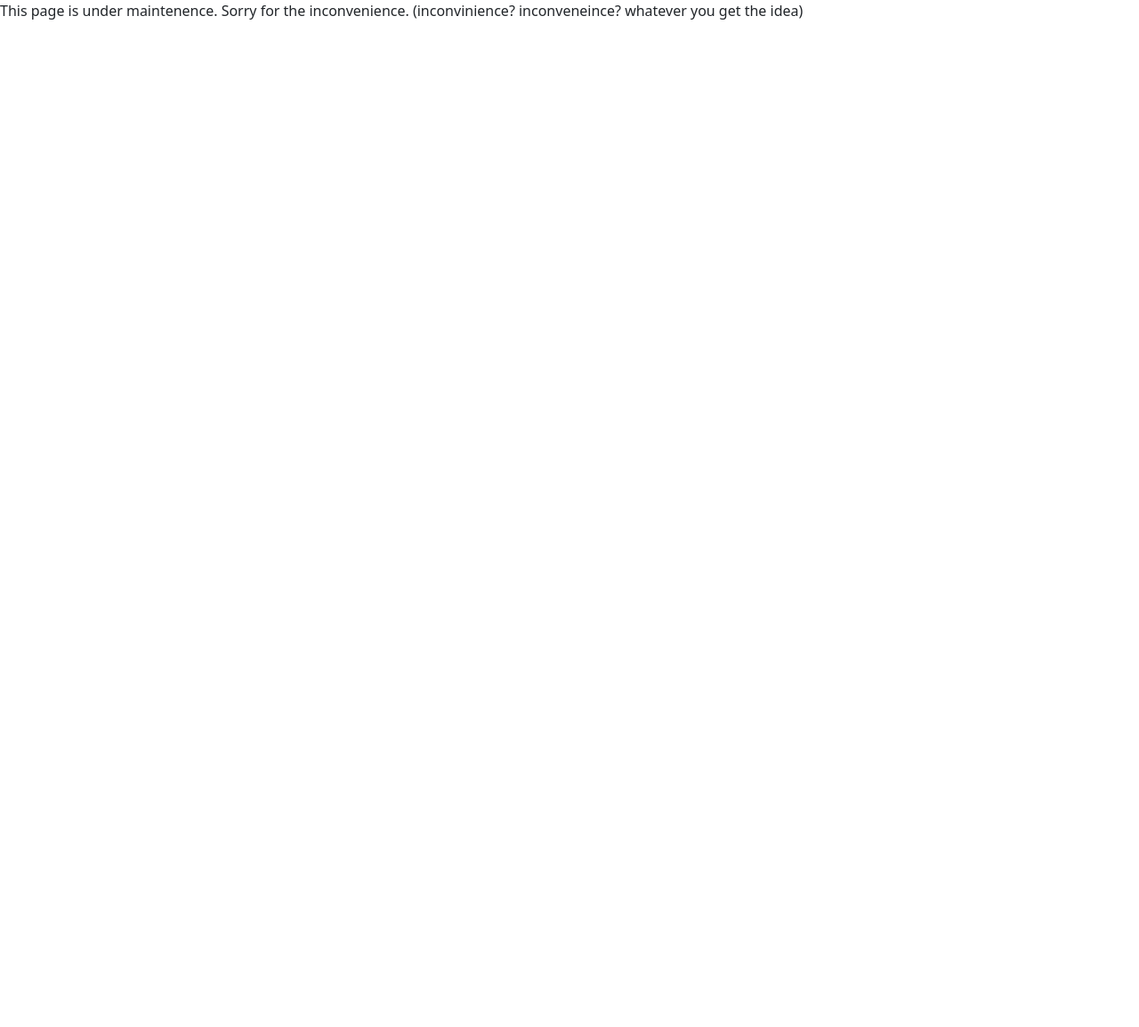
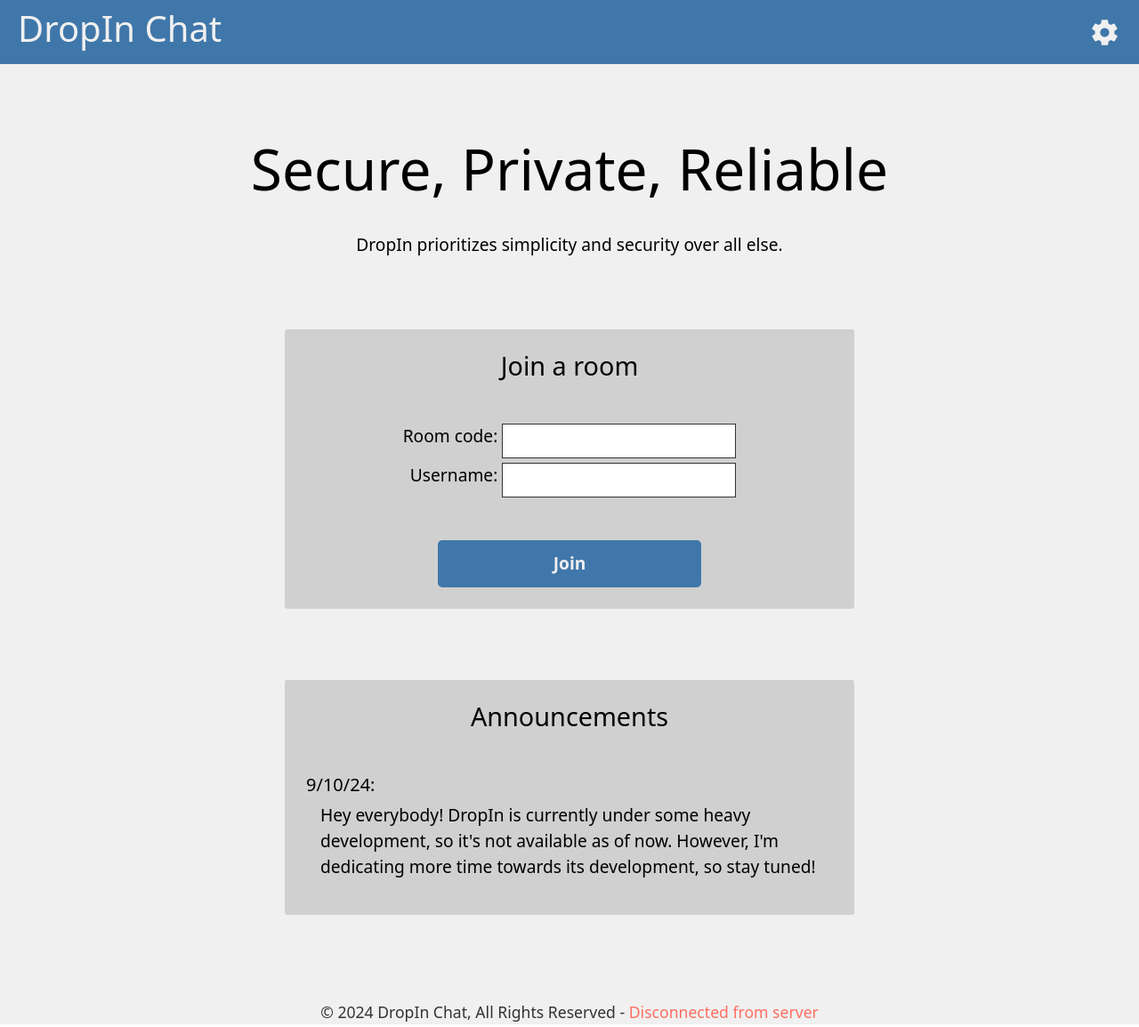
Before and after one commit to TylerSelden/dropin, a React app in the folder frontend/: page / in a window 1280 px wide. Shown: the whole page at 89% size. Before the commit the page ends 800 px from the top, so only its background shows below. Built offline with nearby package versions, Linux system fonts and the light colour scheme.

Commit message:
Homepage stuff

```diff
--- a/frontend/package.json
+++ b/frontend/package.json
@@ -9,7 +9,9 @@
     "bootstrap": "^5.3.3",
     "react": "^18.3.1",
     "react-dom": "^18.3.1",
+    "react-icons": "^5.3.0",
     "react-scripts": "^5.0.1",
+    "sass": "^1.78.0",
     "web-vitals": "^2.1.4"
   },
   "scripts": {
--- a/frontend/public/index.html
+++ b/frontend/public/index.html
@@ -24,7 +24,7 @@
       work correctly both with client-side routing and a non-root public URL.
       Learn how to configure a non-root public URL by running `npm run build`.
     -->
-    <title>React App</title>
+    <title>DropIn Chat</title>
   </head>
   <body>
     <noscript>You need to enable JavaScript to run this app.</noscript>
--- /dev/null
+++ b/frontend/src/components/footer.jsx
@@ -0,0 +1,16 @@
+import React from "react";
+import "bootstrap/dist/css/bootstrap.min.css";
+
+class Footer extends React.Component {
+  render() {
+    return (
+      <footer className="footer mt-5 pt-5 text-center">
+        <div className="container">
+          <p className="text-dark">© 2024 DropIn Chat, All Rights Reserved - <span className="text-danger" id="socketStatus">Disconnected from server</span></p>
+        </div>
+      </footer>
+    )
+  }
+}
+
+export default Footer;
--- /dev/null
+++ b/frontend/src/components/header.jsx
@@ -0,0 +1,22 @@
+import React from "react";
+import "bootstrap/dist/css/bootstrap.min.css";
+//import "../style.scss";
+
+import { IoMdSettings } from "react-icons/io";
+
+class Header extends React.Component {
+  render() {
+    return (
+      <div className="header blue-bg p-2 d-inline-flex justify-content-between align-items-center">
+        <div className="container m-0">
+          <h2 className="display-6"><strong>DropIn Chat</strong></h2>
+        </div>
+        <div className="d-flex">
+          <button className="btn h-1"><IoMdSettings size={35} /></button>
+        </div>
+      </div>
+    )
+  }
+}
+
+export default Header;
--- /dev/null
+++ b/frontend/src/components/home.jsx
@@ -0,0 +1,47 @@
+import React from "react";
+import "bootstrap/dist/css/bootstrap.min.css";
+import Footer from "./footer";
+//import "../style.scss";
+
+class Home extends React.Component {
+  render() {
+    return (
+      <div>
+        <div className="w-100 text-center justify-content-center">
+          <h1 className="main-header">Secure, Private, Reliable</h1>
+          <br />
+          <p className="sub-header">DropIn prioritizes simplicity and security over all else.</p>
+
+          <div className="window d-flex justify-content-center">
+            <div className="p-4">
+              <h4 className="m-5 mt-0">Join a room</h4>
+
+              <div className="login-inputs justify-content-center">
+                <label htmlFor="code">Room code:</label>
+                <input className="font-monospace" type="text" name="code" />
+
+                <label htmlFor="name">Username:</label>
+                <input className="font-monospace" type="text" name="name" />
+              </div>
+
+              <button className="btn-join">Join</button>
+            </div>
+          </div>
+          <div className="window d-flex justify-content-center">
+            <div className="p-4">
+              <h4 className="m-5 mt-0">Announcements</h4>
+
+              <div className="text-start announcements">
+                <h5>9/10/24:</h5>
+                <p>Hey everybody! DropIn is currently under some heavy development, so it's not available as of now. However, I'm dedicating more time towards its development, so stay tuned!</p>
+              </div>
+            </div>
+          </div>
+        </div>
+        <Footer />
+      </div>
+    )
+  }
+}
+
+export default Home;
--- /dev/null
+++ b/frontend/src/components/main.jsx
@@ -0,0 +1,28 @@
+import React from "react";
+import "bootstrap/dist/css/bootstrap.min.css";
+//import "../style.scss";
+
+import Header from "./header";
+import Home from "./home";
+// home
+// login
+// chat
+// footer
+
+
+class Main extends React.Component {
+//  componentDidMount() {
+//    Startup(process.env.NODE_ENV === "development");
+//  }
+
+  render() {
+    return (
+      <div className="container h-100 main white-bg">
+        <Header />
+        <Home />
+      </div>
+    );
+  }
+}
+
+export default Main;
--- a/frontend/src/index.js
+++ b/frontend/src/index.js
@@ -1,14 +1,12 @@
-import React from 'react';
-import ReactDOM from 'react-dom/client';
+import React from "react";
+import ReactDOM from "react-dom/client";
 import "bootstrap/dist/css/bootstrap.min.css";
-import "./style.css"
+import "./style.scss"
 
-//import Main from "./components/main";
+import Main from "./components/main";
 
 const root = ReactDOM.createRoot(document.getElementById("root"));
 
 root.render(
-    <div>
-      <p>This page is under maintenence. Sorry for the inconvenience. (inconvinience? inconveneince? whatever you get the idea)</p>
-    </div>
+  <Main />
 )
--- /dev/null
+++ b/frontend/src/style.scss
@@ -0,0 +1,141 @@
+$primary:   #4077AA;
+$secondary: #D0D0D0;
+$light:     #F0F0F0;
+$dark:      #333333;
+$success:   #4CAF50;
+$danger:    #FF6F61;
+
+$theme-colors: (
+  primary:   $primary,
+  secondary: $secondary,
+  light:     $light,
+  dark:      $dark,
+  success:   $success,
+  danger:    $danger
+);
+
+@import "~bootstrap/scss/bootstrap.scss";
+
+
+#root {
+  min-height: 100vh;
+  overflow-x: hidden;
+}
+
+.header, .main {
+  width: 100vw;
+  max-width: 100%;
+  padding: 0;
+  margin: 0;
+}
+
+.main-header {
+  font-weight: 200;
+  font-size: 4em;
+  margin-top: 10vh;
+}
+.sub-header {
+  max-width: 75%;
+  margin: auto;
+}
+
+
+h4 {
+  font-size: 1.8em;
+  font-weight: 400;
+}
+
+p, label, input, .btn {
+  font-size: 1.2em;
+  color: $dark;
+}
+
+.login-inputs {
+  display: grid;
+  grid-template-columns: max-content max-content;
+  grid-gap: 5px;
+}
+label {
+  text-align: right;
+}
+input {
+  vertical-align: middle;
+  padding: $spacer * .25;
+}
+
+input {
+  border: 1px solid $dark;
+  outline: none;
+}
+
+.window {
+  margin-top: 10vh;
+}
+
+.window > div {
+  border-radius: 3px;
+  background-color: $secondary;
+  overflow: auto;
+  width: 50vw;
+  min-width: fit-content;
+}
+
+
+.announcements {
+  max-width: 46vw;
+}
+
+.window:has(.announcements) > div {
+  padding: 2vw;
+  max-height: 50vh;
+  overflow-y: scroll;
+}
+
+.announcements > p {
+  margin-left: $spacer;
+  margin-right: $spacer;
+}
+
+footer p {
+  font-size: 1.1em;
+}
+
+.white-bg { background-color: $light; }
+.white-bg * { color: black; }
+.blue-bg { background-color: $primary; }
+.blue-bg * { color: $light; }
+
+.debug { background-color: $danger; border: 1px solid black; }
+
+
+
+.btn-join {
+  background-color: $primary;
+  color: $light;
+  margin-top: $spacer * 3;
+  padding: $spacer * 0.75;
+  font-size: 1.2em;
+  font-weight: 600;
+  border: none;
+  border-radius: 5px;
+  cursor: pointer;
+  width: 50%;
+  transition: background-color 0.3s ease;
+
+  &:hover {
+    background-color: darken($primary, 10%);
+  }
+
+  &:focus {
+    outline: none;
+    box-shadow: 0 0 5px lighten($primary, 10%);
+  }
+}
+
+
+
+
+
+@media only screen and (max-width: 895px) {
+
+}
```
Also changed, not shown: frontend/src/style.css (deleted), 2 other files.
